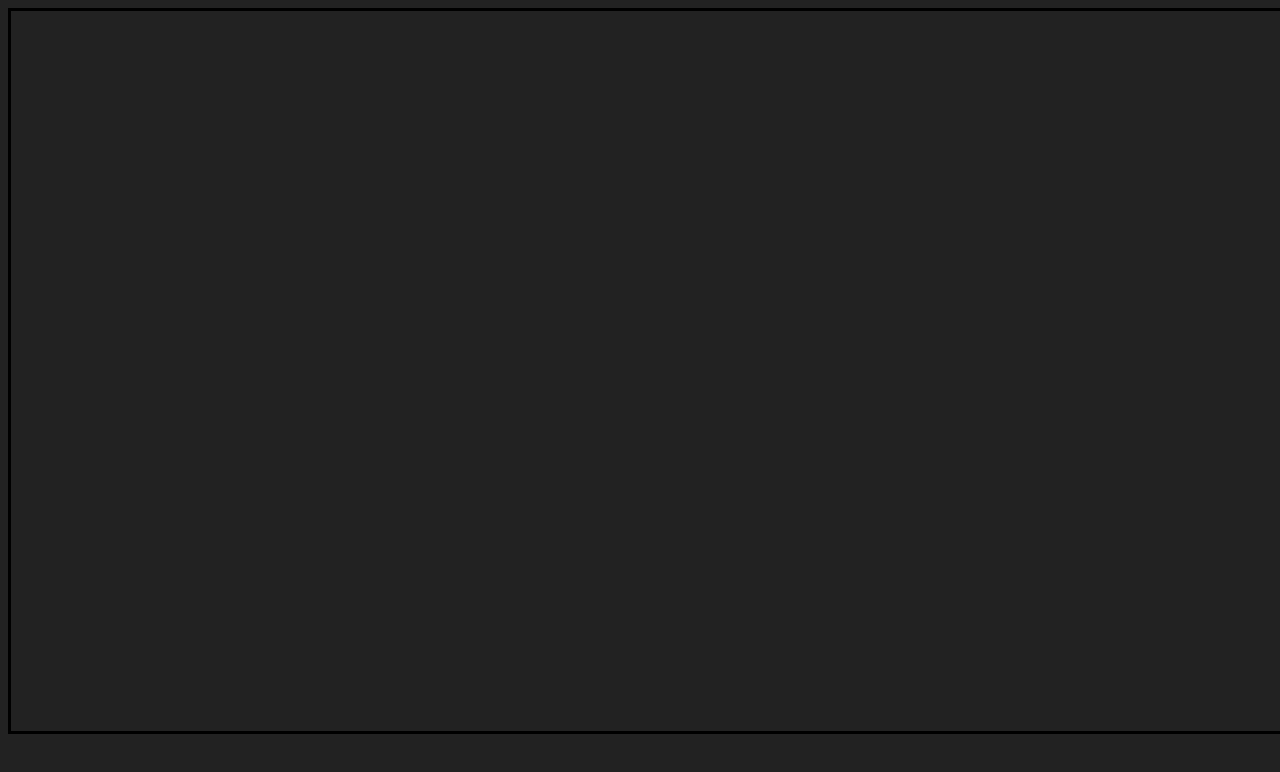
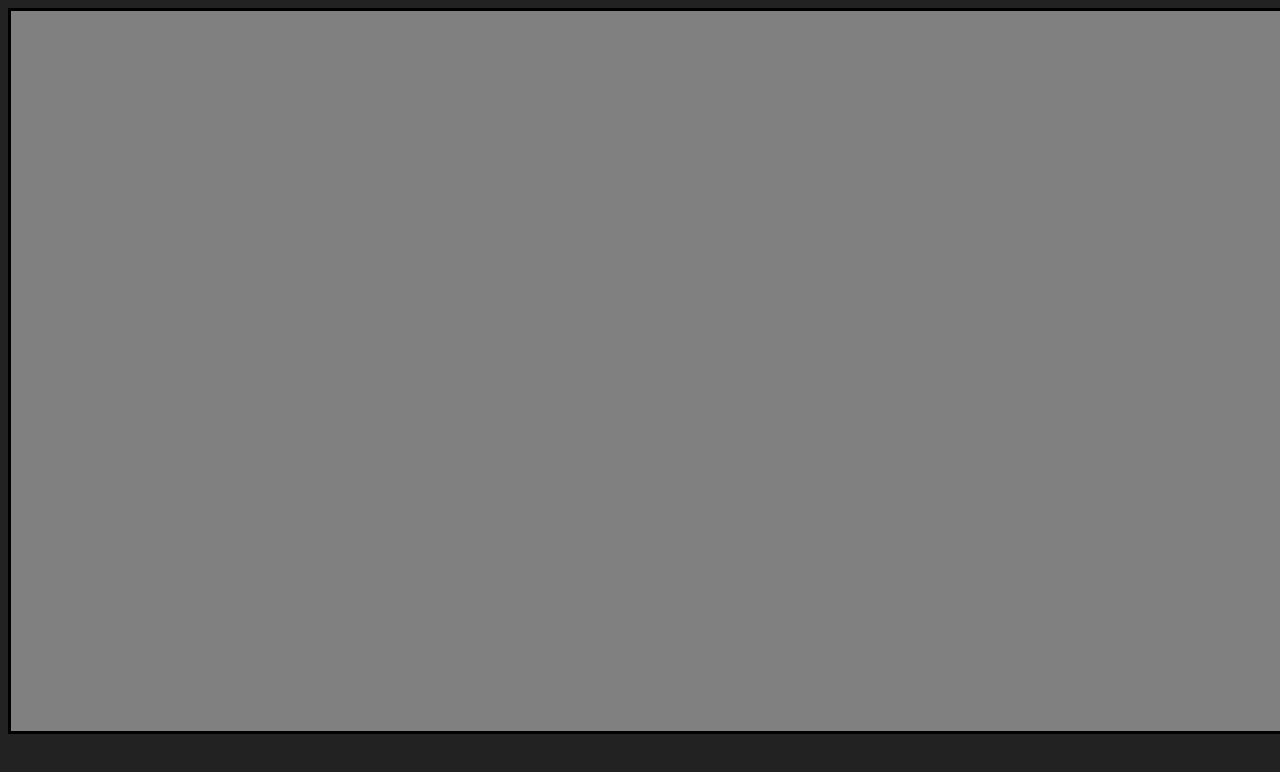
Before and after one commit to Kzone272/windy-awakening, a plain HTML site: page website/index.html in a window 1280 px wide. Drawn offline with Linux system fonts and the light colour scheme.

Commit message:
Added a bit more of the structre.

```diff
--- a/website/index.html
+++ b/website/index.html
@@ -1,12 +1,20 @@
 <html>
   <head>
   	<link rel="stylesheet" type="text/css" href="css/style.css" />
+    <script type="glsl" id="vertexShader">
+
+attribute vec2 position;
+function main() {
+  gl_posiiton = vec4(position, 0, 1);
+}
+
+    </script>
   </head>
   <body>
   	<div class="canvasContainer">
   	  <canvas id="window" width="1280" height="720"></canvas>
     </div>
 
-  	<script type="text/javascript" src="scripts/main.js"></script>
+    <script type="text/javascript" src="scripts/main.js"></script>
   </body>
 </html>
--- a/website/scripts/main.js
+++ b/website/scripts/main.js
@@ -1 +1,12 @@
-alert('Hello Mister World!');
+var canvas = document.getElementById('window');
+
+var gl = canvas.getContext('webgl');
+
+gl.clearColor(0.5, 0.5, 0.5, 1);
+gl.clear(gl.COLOR_BUFFER_BIT);
+
+var vertexShaderString = document.getElementById('vertexShader');
+console.log(vertexShaderString);
+var vertexShader = gl.createShader(gl.VERTEX_SHADER);
+gl.shaderSource(vertexShader, vertexShaderString);
+gl.compileShader(vertexShader);
```
